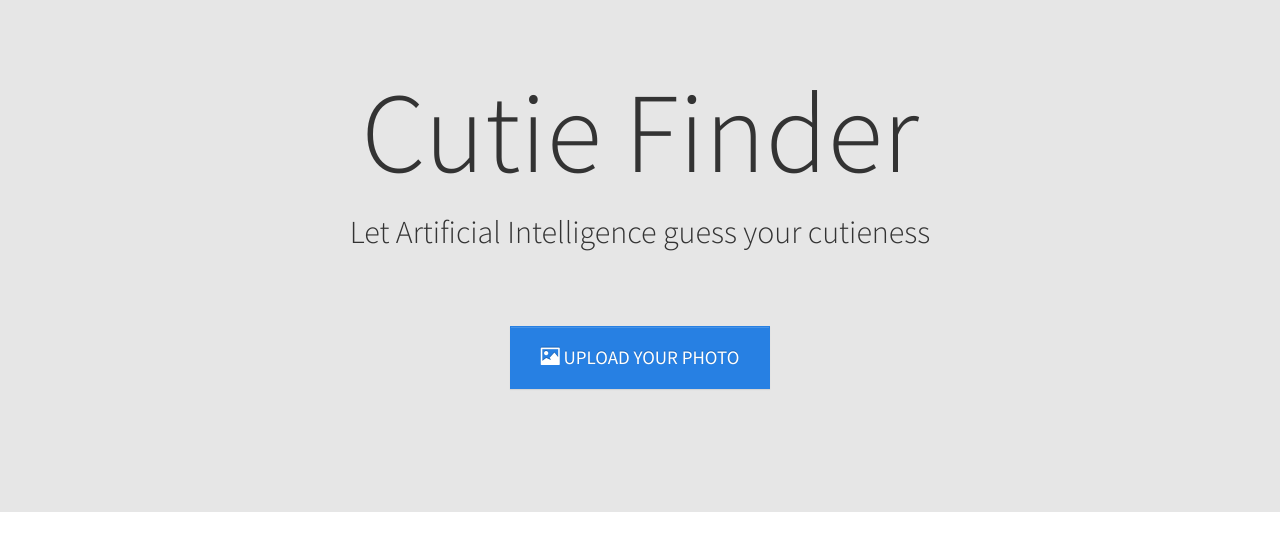
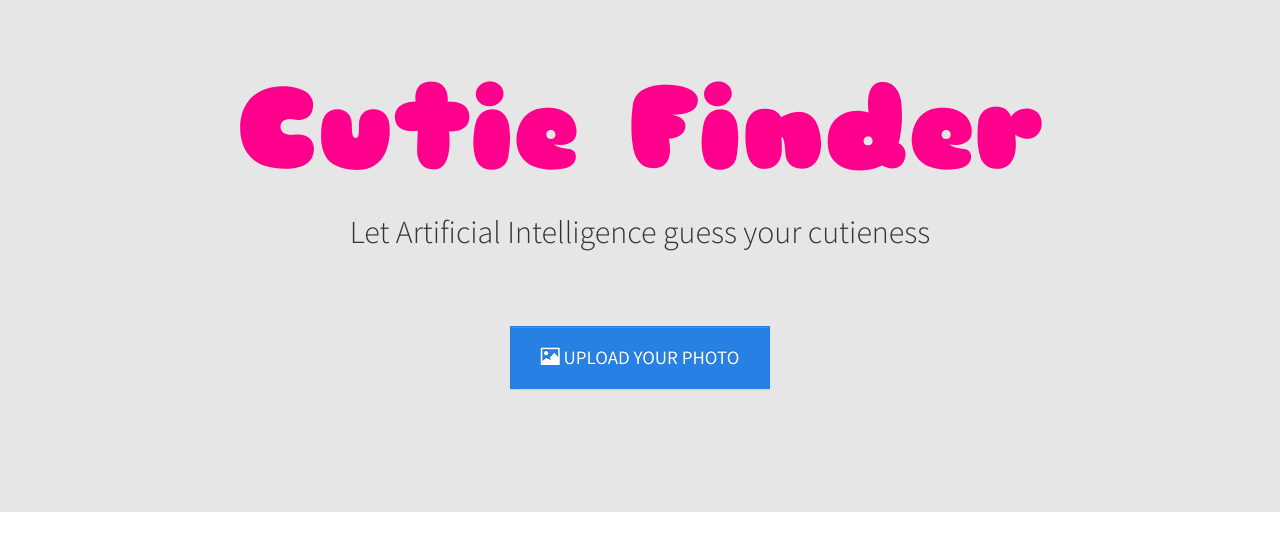
Before and after one commit to LindseyB/cutiefinder, a plain HTML site: page index.html in a window 1280 px wide. Drawn offline with nearby package versions, Linux system fonts and the light colour scheme.

Commit message:
Adding pretty font

```diff
--- a/css/main.css
+++ b/css/main.css
@@ -1,5 +1,25 @@
-.bootstrap-filestyle { margin: 5em auto; }
+.bootstrap-filestyle {
+  margin: 5em auto;
+}
+
+#header {
+  font-family: 'snigletextrabold', sans-serif;
+  color: #ff008c;
+}
+
 #cutie {
   margin: 5em auto;
-  max-height: 600px !important;
+  max-height: 400px !important;
 }
+
+@font-face {
+  font-family: 'snigletextrabold';
+  src: url('../assets/sniglet-extrabold-webfont.eot');
+  src: url('../assets/sniglet-extrabold-webfont.eot?#iefix') format('embedded-opentype'),
+  url('../assets/sniglet-extrabold-webfont.woff2') format('woff2'),
+  url('../assets/sniglet-extrabold-webfont.woff') format('woff'),
+  url('../assets/sniglet-extrabold-webfont.ttf') format('truetype'),
+  url('../assets/sniglet-extrabold-webfont.svg#snigletextrabold') format('svg');
+  font-weight: normal;
+  font-style: normal;
+}
```
Also changed, not shown: assets/sniglet-extrabold-webfont.svg (added), assets/sniglet-extrabold-webfont.ttf (added), assets/sniglet-extrabold-webfont.woff (added), assets/sniglet-extrabold-webfont.woff2 (added), 1 other file.
